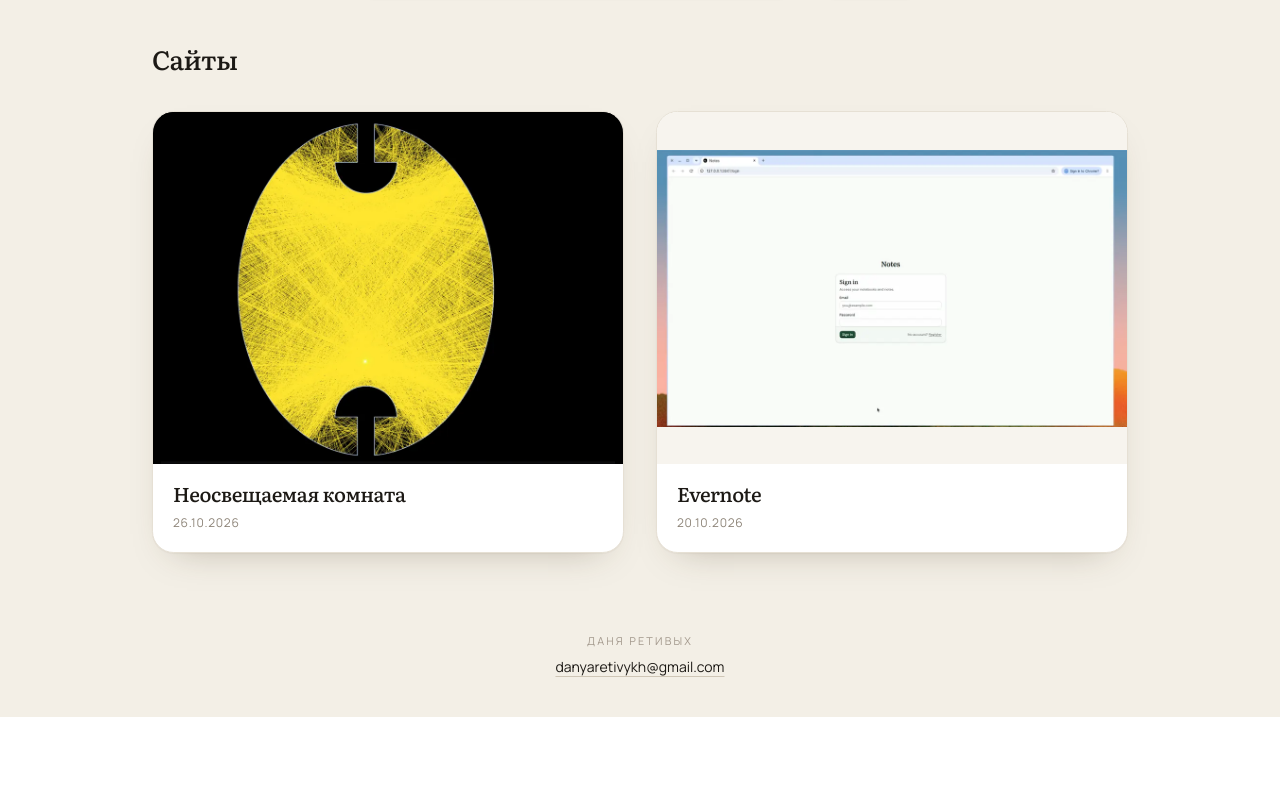
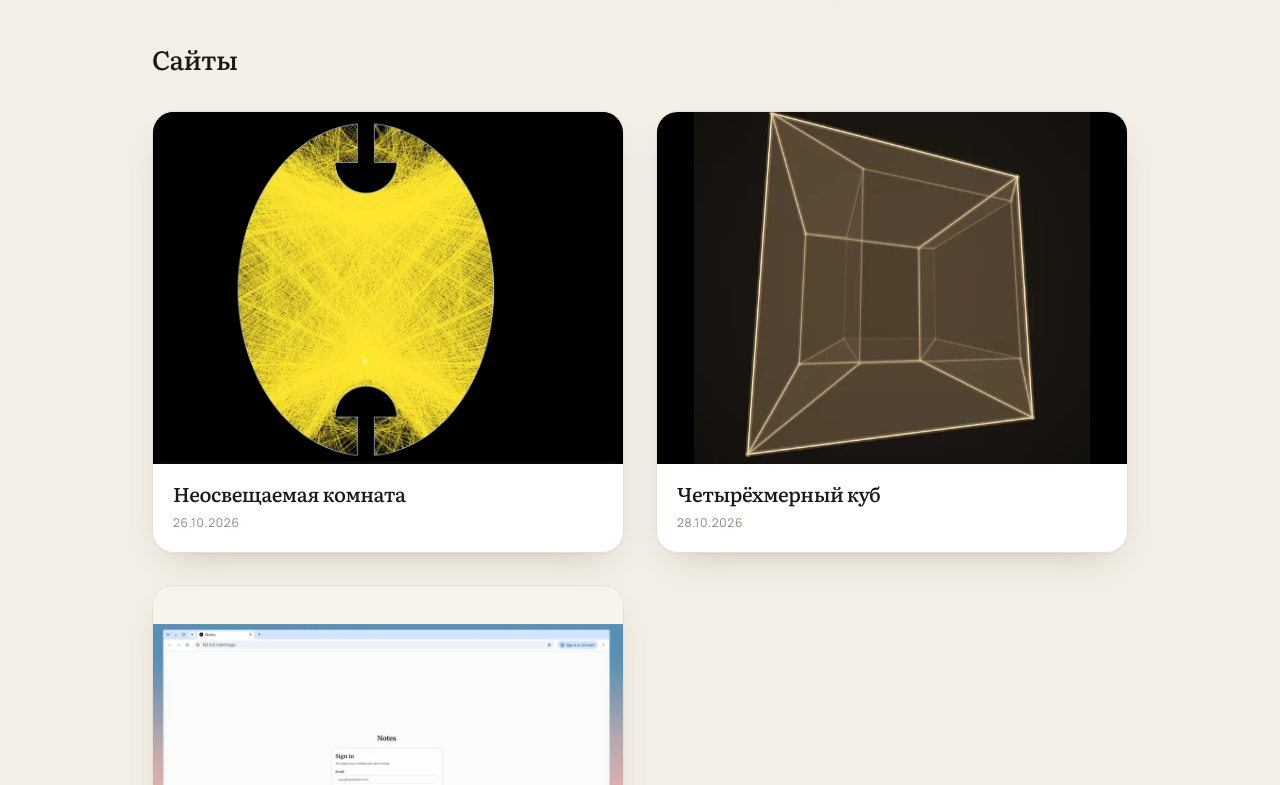
Before and after one commit to Shershula1/portfolio, a Next.js app: page / in a window 1280 px wide. Shown: the part 675-1460 px from the top of the page. Before the commit the page ends 1392 px from the top, so only its background shows below. Built offline with nearby package versions, Linux system fonts and the light colour scheme.

Commit message:
Link the room and four-dimensional cube to their published sites.
The room card opens the rays site, and the cube card uses the supplied cover.

Co-authored-by: retivykhdanya <retivykhdanya@gmail.com>

```diff
--- a/src/components/portfolio-home.tsx
+++ b/src/components/portfolio-home.tsx
@@ -48,11 +48,11 @@ export function PortfolioHome() {
     const needle = query.trim().toLowerCase();
     if (!needle) return projects;
     return projects.filter((project) => {
-      const titles = project.slug === "room" ? [project.title, text.roomTitle] : [project.title];
+      const titles = [project.title, project.titleEn].filter(Boolean);
       const haystack = [...titles, project.date, ...project.keywords].join(" ").toLowerCase();
       return haystack.includes(needle);
     });
-  }, [query, text.roomTitle]);
+  }, [query]);
 
   function onSubmit(event: FormEvent<HTMLFormElement>) {
     event.preventDefault();
@@ -180,7 +180,7 @@ export function PortfolioHome() {
                       {/* eslint-disable-next-line @next/next/no-img-element */}
                       <img
                         src={project.image}
-                        alt={project.slug === "room" ? text.roomAlt : project.imageAlt}
+                        alt={lang === "en" && project.imageAltEn ? project.imageAltEn : project.imageAlt}
                         width={project.imageWidth}
                         height={project.imageHeight}
                         fetchPriority={index === 0 ? "high" : "auto"}
@@ -190,7 +190,7 @@ export function PortfolioHome() {
                     </span>
                     <span className="block px-5 pt-4 pb-5">
                       <span className="block font-serif text-xl leading-snug font-medium tracking-tight text-[#1c1915]">
-                        {project.slug === "room" ? text.roomTitle : project.title}
+                        {lang === "en" && project.titleEn ? project.titleEn : project.title}
                       </span>
                       <time dateTime={project.dateTime} className="mt-1.5 block text-[0.75rem] tracking-[0.06em] text-[#8d8478]">
                         {project.date}
--- a/src/data/projects.ts
+++ b/src/data/projects.ts
@@ -8,6 +8,8 @@ export type Project = {
   imageWidth: number;
   imageHeight: number;
   imageAlt: string;
+  titleEn?: string;
+  imageAltEn?: string;
   frameClass: string;
   keywords: string[];
 };
@@ -15,16 +17,33 @@ export type Project = {
 export const projects: Project[] = [
   {
     slug: "room",
-    href: "https://cartoons-ones-missed-village.trycloudflare.com/",
+    href: "https://shershula1.github.io/penrose-rays/",
     title: "Неосвещаемая комната",
+    titleEn: "Unilluminable room",
     date: "26.10.2026",
     dateTime: "2026-10-26",
     image: "/projects/room.webp",
     imageWidth: 960,
     imageHeight: 746,
     imageAlt: "Овальная зеркальная комната: жёлтые лучи на чёрном фоне и тёмные карманы",
+    imageAltEn: "An oval mirrored room: yellow rays on black and dark pockets",
     frameClass: "bg-black",
-    keywords: ["комната", "неосвещаемая", "пенроуз", "свет", "room"],
+    keywords: ["комната", "неосвещаемая", "пенроуз", "свет", "room", "unilluminable"],
+  },
+  {
+    slug: "cube",
+    href: "https://shershula1.github.io/tesseract/",
+    title: "Четырёхмерный куб",
+    titleEn: "Four-dimensional cube",
+    date: "28.10.2026",
+    dateTime: "2026-10-28",
+    image: "/projects/cube.webp",
+    imageWidth: 614,
+    imageHeight: 546,
+    imageAlt: "Проволочный четырёхмерный куб: внешняя оболочка и куб внутри",
+    imageAltEn: "A wireframe four-dimensional cube, with an inner cube inside the outer shell",
+    frameClass: "bg-black",
+    keywords: ["куб", "четырёхмерный", "четырехмерный", "тессеракт", "tesseract", "cube", "4d"],
   },
   {
     slug: "evernote",
--- a/src/lib/copy.ts
+++ b/src/lib/copy.ts
@@ -30,9 +30,7 @@ export const copy = {
     search: "Поиск",
     mirror: "Зеркало",
     sitesEmpty: "В сайтах ничего не нашлось",
-    sitesHint: "Есть «комната» и «evernote».",
-    roomTitle: "Неосвещаемая комната",
-    roomAlt: "Овальная зеркальная комната: жёлтые лучи на чёрном фоне и тёмные карманы",
+    sitesHint: "Есть «комната», «куб» и «evernote».",
     certificatesHeading: "Грамоты",
     addCertificate: "Добавить грамоту",
     loading: "Загружаю грамоты…",
@@ -92,9 +90,7 @@ export const copy = {
     search: "Search",
     mirror: "Mirror",
     sitesEmpty: "No sites match",
-    sitesHint: "Try “room” or “evernote”.",
-    roomTitle: "Unilluminable room",
-    roomAlt: "An oval mirrored room: yellow rays on black and dark pockets",
+    sitesHint: "Try “room”, “cube”, or “evernote”.",
     certificatesHeading: "Certificates",
     addCertificate: "Add a certificate",
     loading: "Loading certificates…",
```
Also changed, not shown: public/projects/cube.webp (added).
